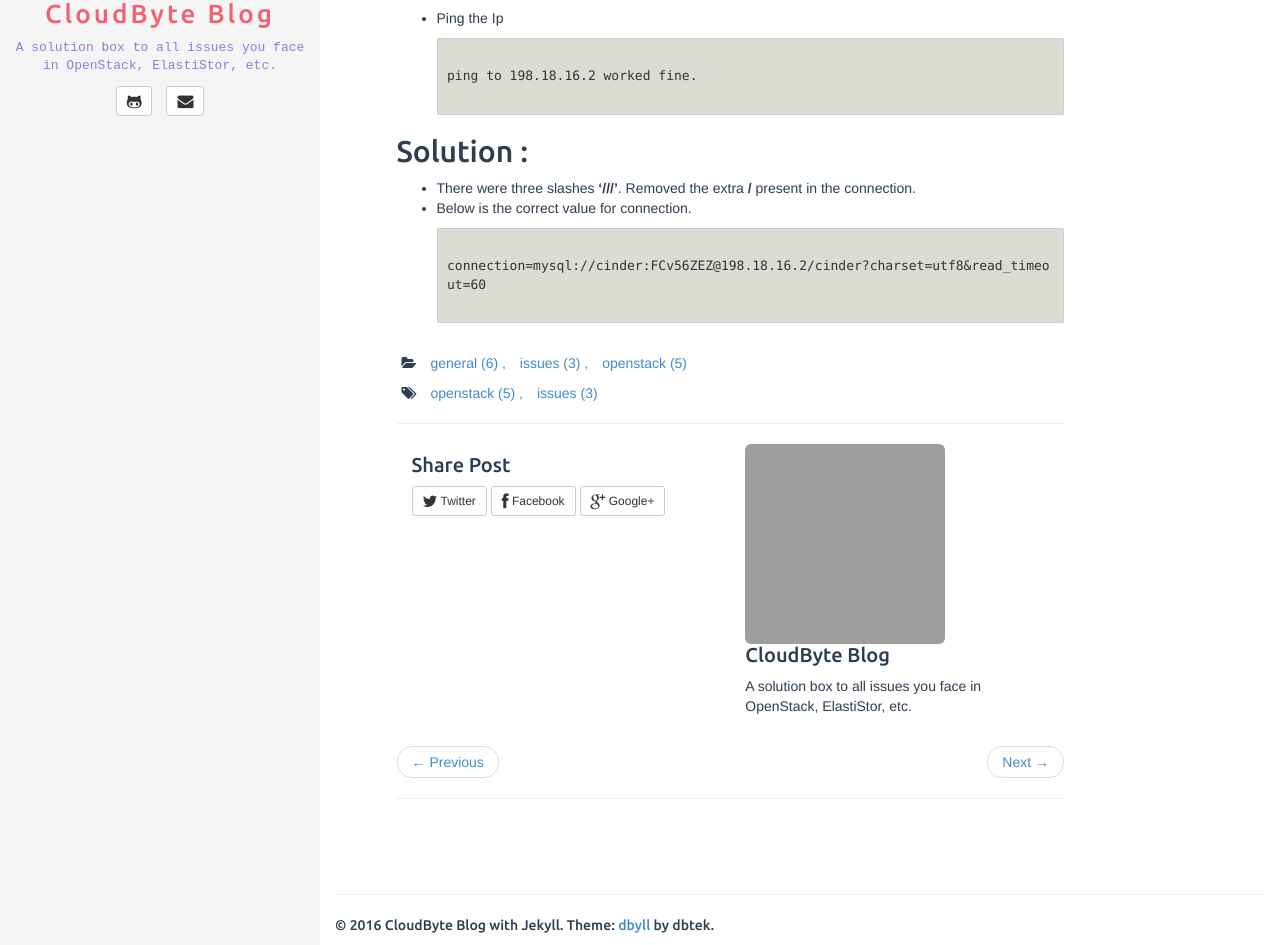
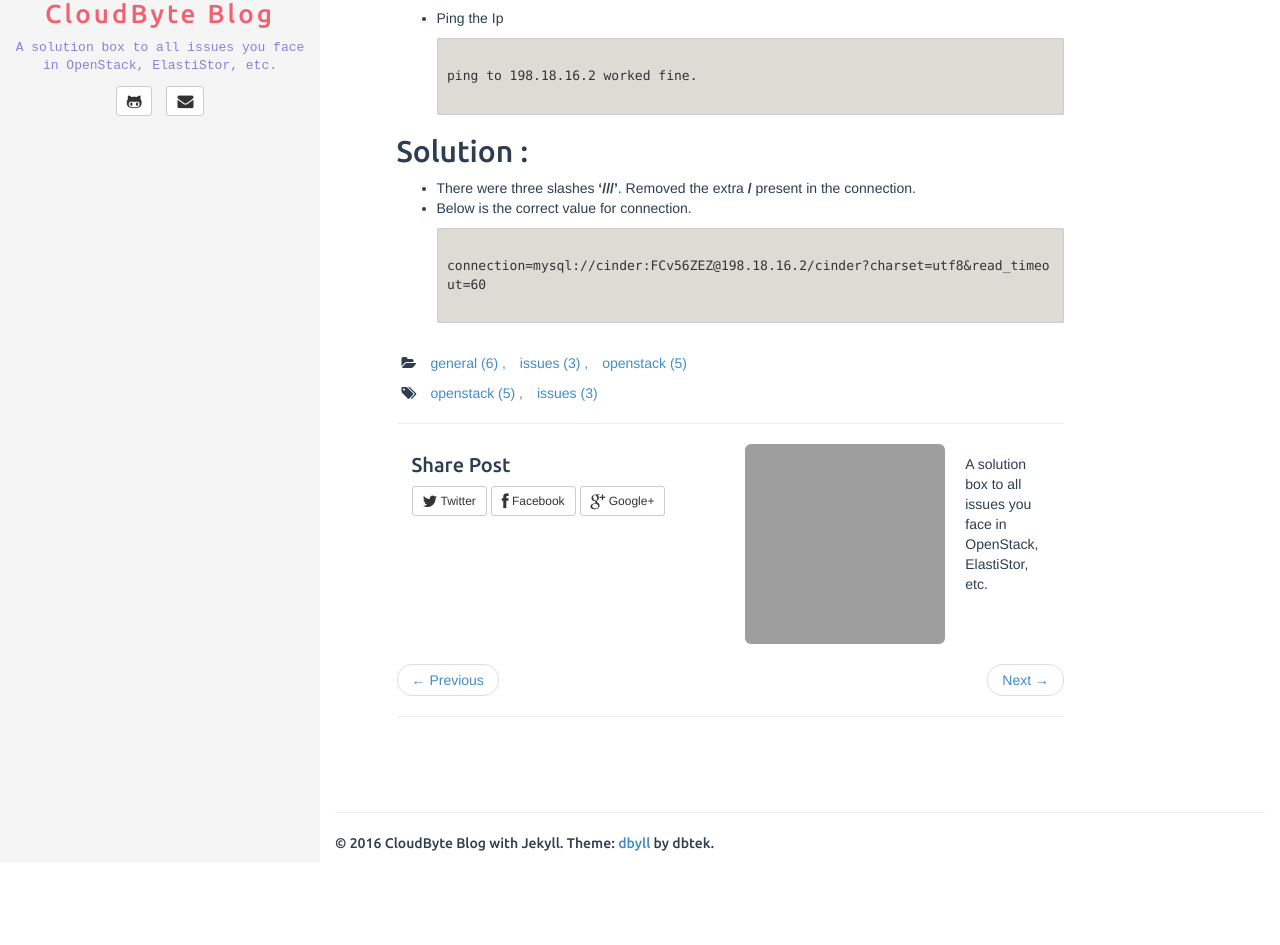
Before and after one commit to CloudByteStorages/blog, a Jekyll site: the page built from _posts/2016-05-14-Cinder-Volume-lost-connectivity-to-mysql.md, in a window 1280 px wide and 1393 px high. Shown: the part 448-1393 px from the top of the window. Built offline with Jekyll 4.4.1, drawn with Linux system fonts in a browser that asks for light colours; comment, search, counter and statistics services are not loaded; grey boxes are pictures that could not be loaded.

Commit message:
Update post.html

```diff
--- a/_includes/post.html
+++ b/_includes/post.html
@@ -95,7 +95,7 @@
 
       <section class="col-sm-6 author">
         <img src="http://www.gravatar.com/avatar/{{site.author.email_md5}}" class="img-rounded author-image" />
-        <h4 class="section-title author-name">{{site.author.name}}</h4>
+        <h4 class="section-title author-name">{{site.contributor_name}}</h4>
         <p class="author-bio">{{site.author.bio}}</p>
       </section>
 
```
